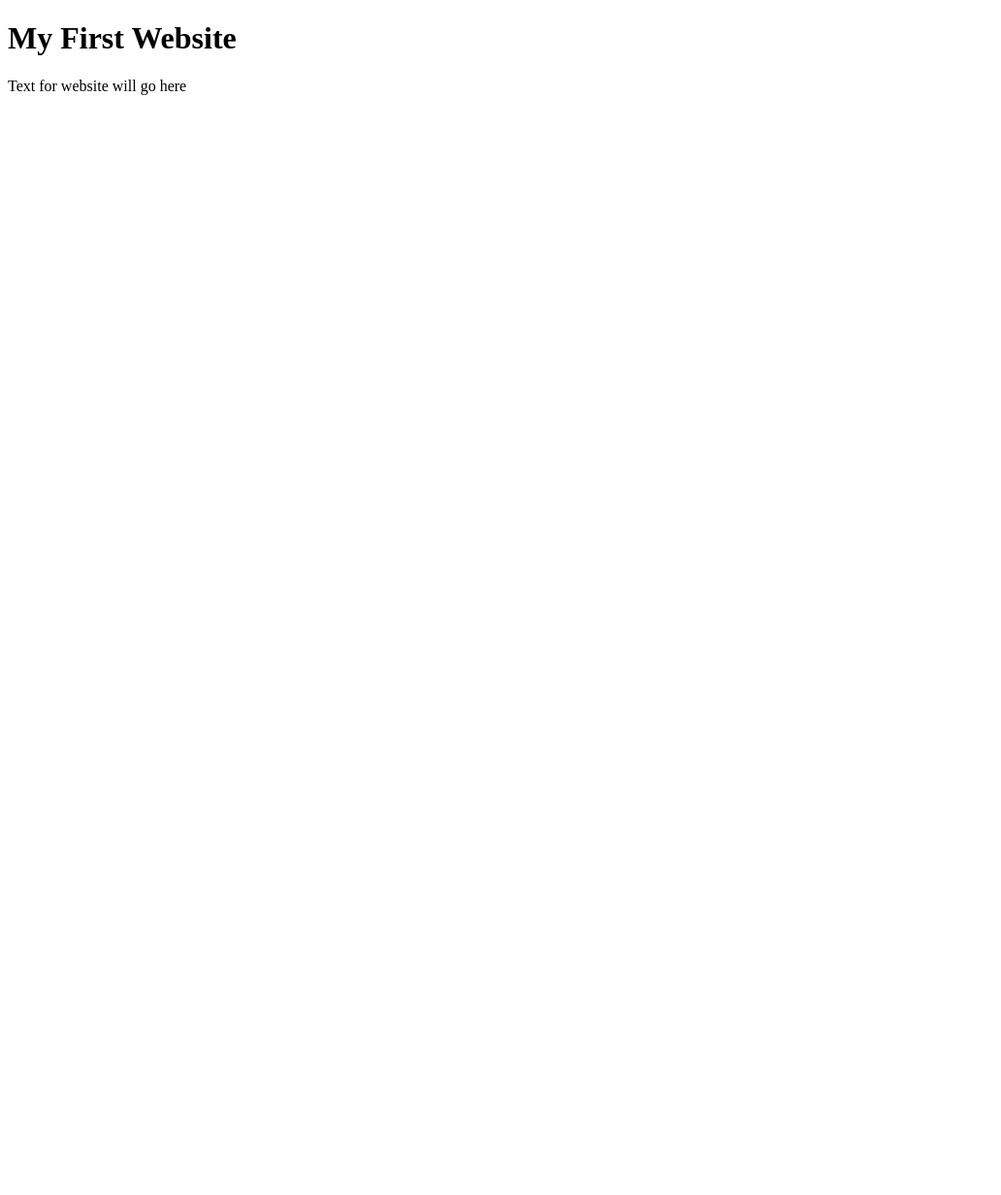
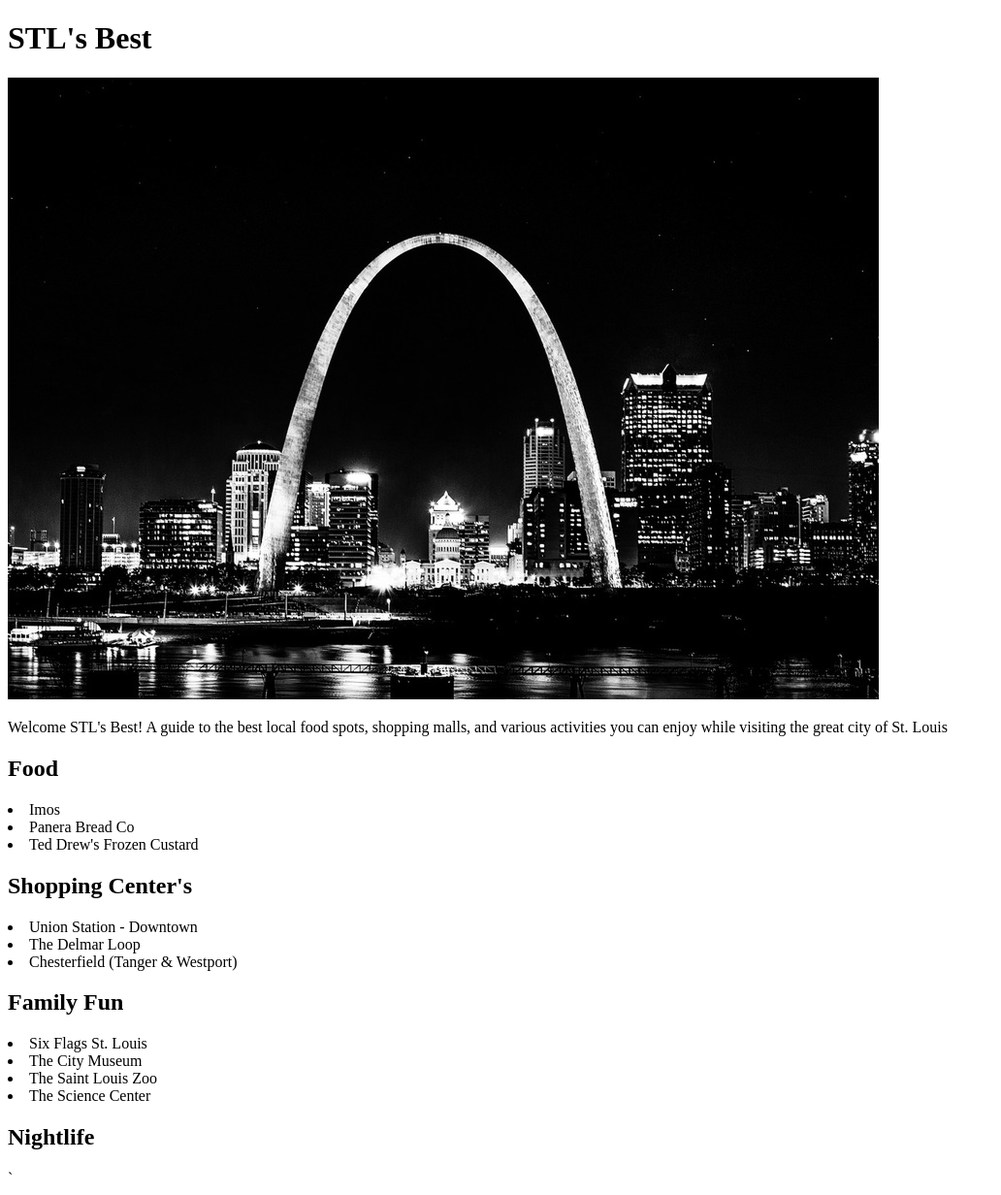
Before and after one commit to jjefferson91/mywebsite, a plain HTML site: page index.html in a window 1280 px wide. Shown: the whole page at 97% size, without its empty margins (0-1032 px from the left). Before the commit the page ends 800 px from the top, so only its background shows below. Drawn offline with Linux system fonts and the light colour scheme.

Commit message:
adding picture to page

```diff
--- a/index.html
+++ b/index.html
@@ -1,14 +1,36 @@
 <!DOCTYPE html>
 <html lang="en">
 <head>
-    <meta charset="UTF-8">
-    <meta http-equiv="X-UA-Compatible" content="IE=edge">
-    <meta name="viewport" content="width=device-width, initial-scale=1.0">
-    <title>My Brand New Web Page</title>
+  <meta charset="UTF-8">
+  <meta http-equiv="X-UA-Compatible" content="IE=edge">
+  <meta name="viewport" content="width=device-width, initial-scale=1.0">
+  <title>STL'S Best</title>
 </head>
 <body>
-    <h1>My First Website</h1>
-  <p>Text for website will go here</p>
+  <h1>STL's Best</h1>
+  <img src="stlblkwht.jpg">
+  <p>Welcome STL's Best! A guide to the best local food spots,
+    shopping malls, and various activities you can enjoy while visiting
+    the great city of St. Louis</p>
+     <h2>Food</h2>
+     <li>Imos</li>
+     <li>Panera Bread Co</li>
+     <li>Ted Drew's Frozen Custard</li>
 
-</body>
-</html>
+     <h2>Shopping Center's</h2>
+     <li>Union Station - Downtown</li>
+     <li>The Delmar Loop</li>
+     <li>Chesterfield (Tanger & Westport)</li>
+
+     <h2>Family Fun</h2>
+     <li>Six Flags St. Louis</li>
+     <li>The City Museum</li>
+     <li>The Saint Louis Zoo</li>
+     <li>The Science Center</li>
+
+     <h2>Nightlife</h2>
+
+
+
+    </body>
+</html>`
```
Also changed, not shown: stlblkwht.jpg (added).
